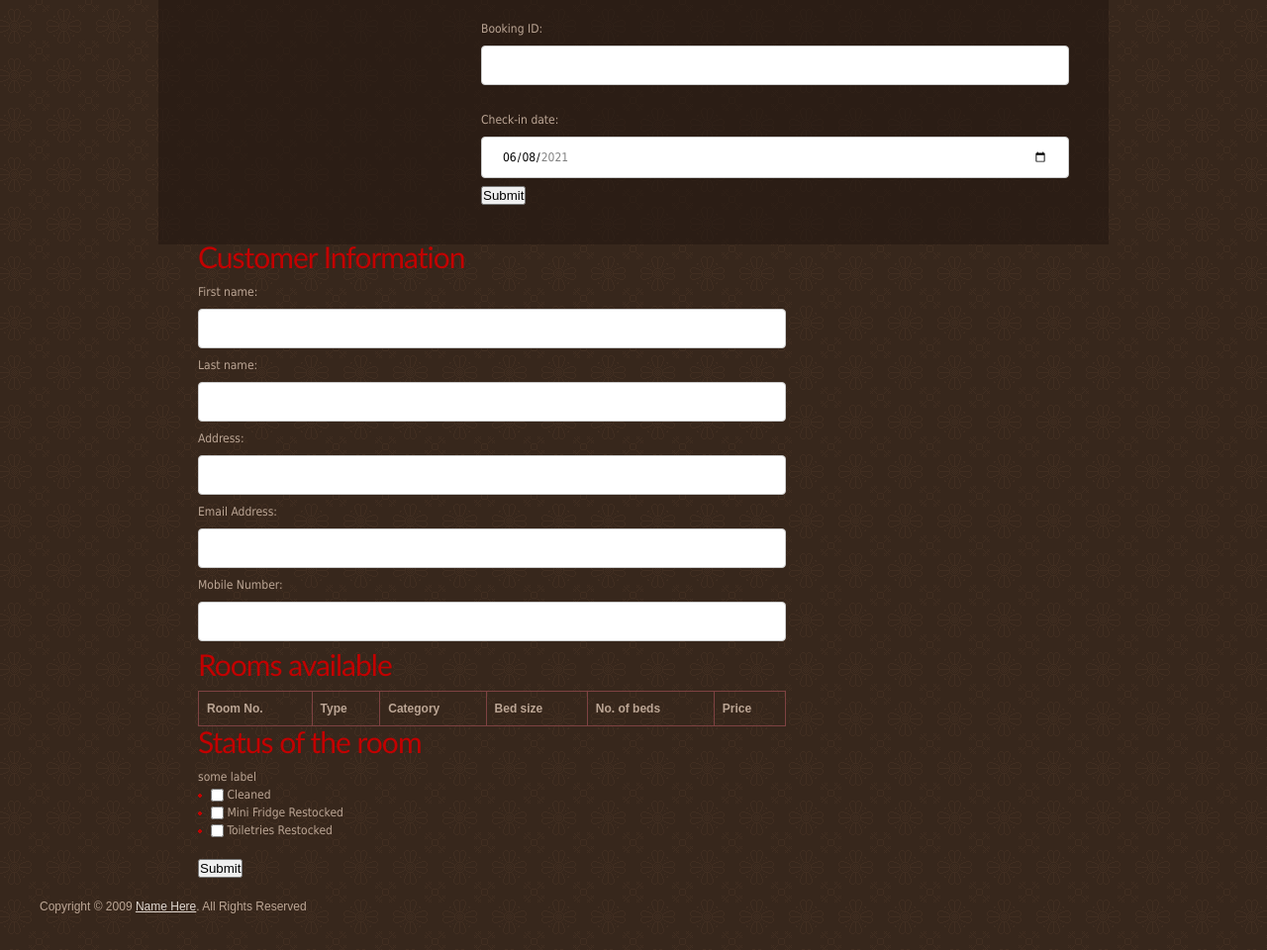
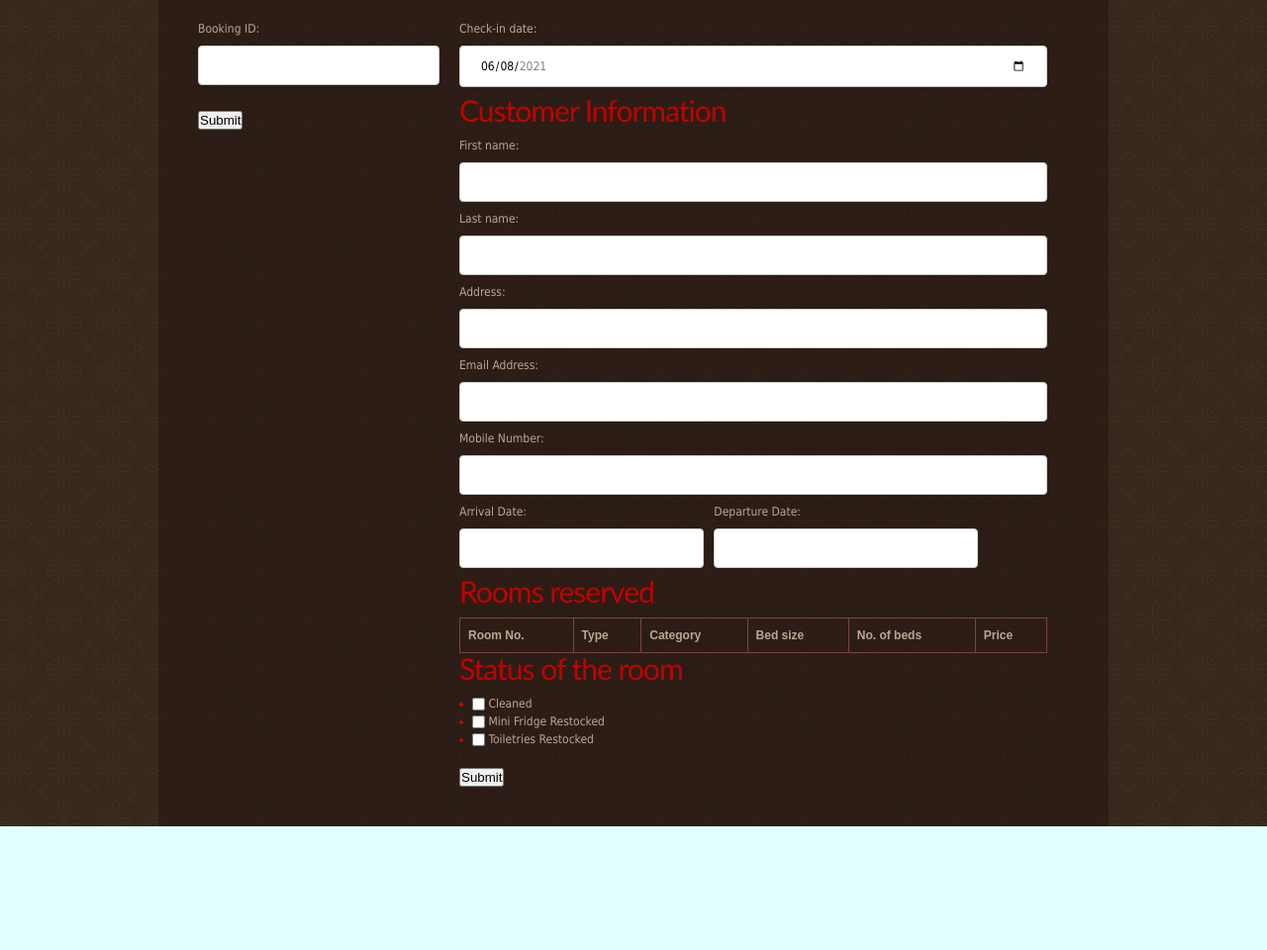
Before and after one commit to stef0296/sdp_hotel_mgmt, a website: page five-star-hotel/checkin.html in a window 1280 px wide. Shown: the part 422-1382 px from the top of the page at 99% size. After the commit the page ends 1257 px from the top, so only its background shows below. Drawn offline with Linux system fonts and the light colour scheme.

Commit message:
minor fixes

```diff
--- a/five-star-hotel/checkin.html
+++ b/five-star-hotel/checkin.html
@@ -44,15 +44,11 @@
         <!-- content -->
 
 
-        <div id="content">
-            <div class="wrapper">
-                <div class="aside maxheight">
-                </div>
-                <div class="content">
+        <div id="content" style="display: flex; flex-direction: row;">
+            <div class="wrapper" style="width: 30%;">
+                <div style="margin-right: 20px;">
                     <div class="indent">
                         <!--------------check in-------------->
-
-
                         <style src="./checkin.css">
 
                         </style>
@@ -66,12 +62,6 @@
 
                                 <label for="Book_id">Booking ID:</label>
                                 <input type="text" id="book_id" name="book_id"><br><br>
-
-                                <label for="cin_date">Check-in date:</label>
-
-                                <input type="date" id="checkin_date" name="checkin_date" value="2021-06-08"
-                                    min="2021-05-01" max="2021-12-31">
-
                                 <button onclick="checkin()" type="button">Submit</button>
 
                             </div>
@@ -81,6 +71,10 @@
             </div>
             <div class="content">
                 <div class="indent">
+                    <label for="cin_date">Check-in date:</label>
+
+                    <input type="date" id="checkin_date" name="checkin_date" value="2021-06-08" min="2021-05-01"
+                        max="2021-12-31">
                     <h2>Customer Information</h2>
                     <div>
 
@@ -98,11 +92,20 @@
 
                         <label for="Phone_no">Mobile Number:</label><br>
                         <input type="text" id="phone_no" name="Phone_no" readonly><br>
-
+                    </div>
+                    <div style="display: flex; flex-direction: row;">
+                        <div style="margin-right: 10px;">
+                            <label for="arr_label">Arrival Date:</label>
+                            <input type="text" id="arr_date" name="arr_label" readonly>
+                        </div>
+                        <div>
+                            <label for="dep_label">Departure Date:</label>
+                            <input type="text" id="dep_date" name="dep_label" readonly>
+                        </div>
                     </div>
 
                     <div>
-                            <h2>Rooms available</h2>
+                        <h2>Rooms reserved</h2>
                         <table id="room_table">
                             <thead>
                                 <tr>
@@ -123,7 +126,6 @@
                     <div>
                         <h2>Status of the room</h2>
                         <div id="checkboxes">
-                                <label>some label</label>
                             <ul>
                                 <li><input id="clean_status" type="checkbox"> Cleaned </li>
                                 <li><input id="fridge_status" type="checkbox"> Mini Fridge Restocked</li>
@@ -138,15 +140,6 @@
             </div>
         </div>
     </div>
-
-        <!-- footer -->
-        <div id="footer">
-
-            <div class="wrapper">
-                <div class="fleft">Copyright &copy; 2009 <a href="#">Name Here</a>. All Rights Reserved</div>
-            </div>
-        </div>
-    </div>
 </body>
 <script src="./checkin.js"></script>
 <script src='./http.util.js'></script>
--- a/five-star-hotel/checkin.js
+++ b/five-star-hotel/checkin.js
@@ -15,6 +15,8 @@ async function checkin() {
   document.getElementById('address').value = data[0][0].book_cust_address;
   document.getElementById('email').value = data[0][0].book_cust_email;
   document.getElementById('phone_no').value = data[0][0].book_cust_ph_num;
+  document.getElementById('arr_date').value = data[0][0].arr_date;
+  document.getElementById('dep_date').value = data[0][0].dep_date;
 
   let table = document.getElementById('room_table').getElementsByTagName('tbody')[0];
 
```
Also changed, not shown: five-star-hotel/booking.html (+0 -6 lines), five-star-hotel/checkout.html (+0 -7 lines), five-star-hotel/services.html (+0 -12 lines). Lines whose indentation alone changed are shown as unchanged.
